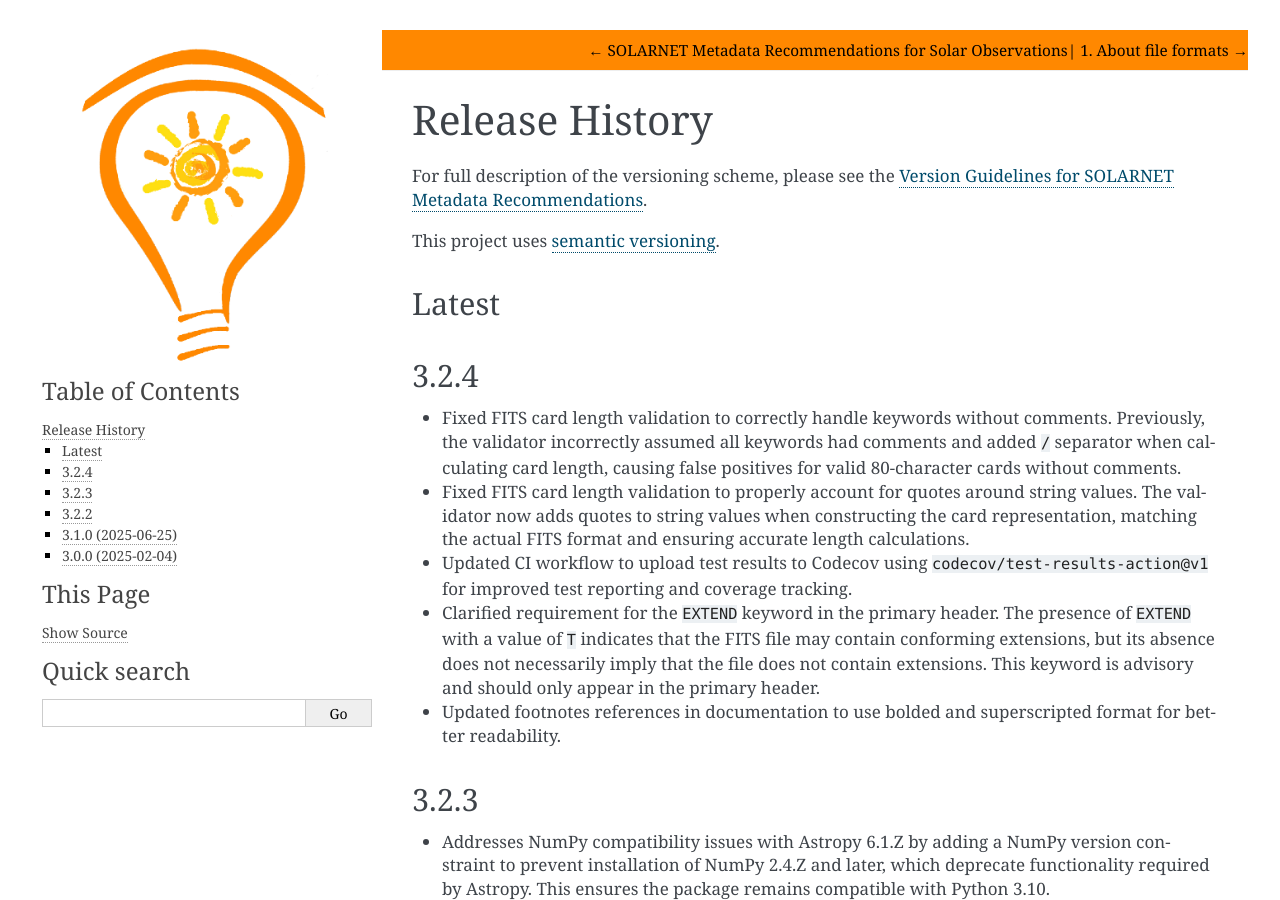
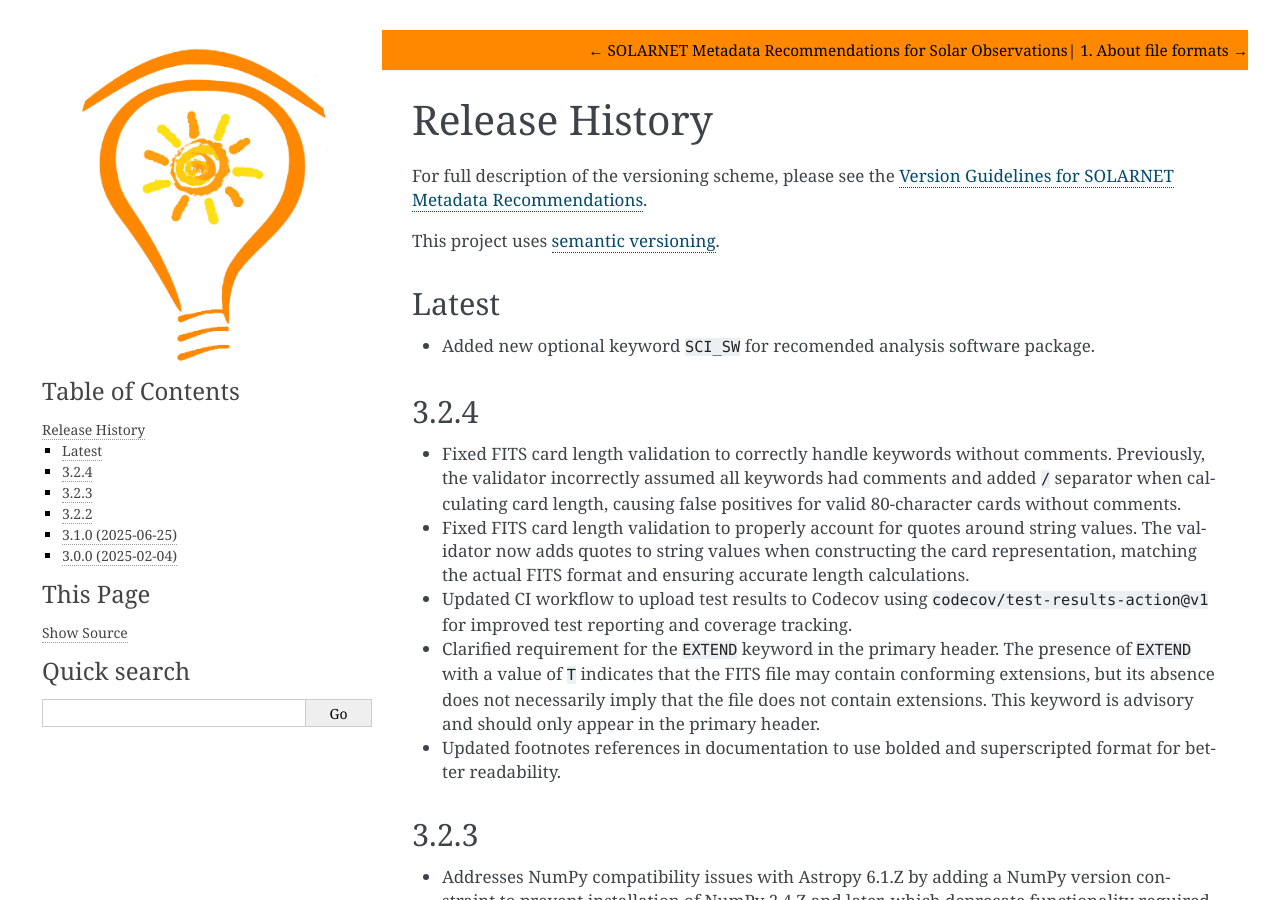
Before and after one commit to IHDE-Alliance/solarnet_metadata, a Sphinx documentation site: the page built from docs/whatsnew/index.rst, in a window 1280 px wide and 900 px high. Built offline with Sphinx 7.4.7, drawn with Linux system fonts in a browser that asks for light colours; the version number could not be read and is left out; part of the change alters nothing that is shown.

Commit message:
Add `SCI_SW` schema keyword for recommended analysis software references (#66)
* Initial plan

* Add SCI_SW schema keyword

Agent-Logs-Url: https://github.com/IHDE-Alliance/solarnet_metadata/sessions/1771d876-cea6-4223-a764-db102cd9f330

Co-authored-by: ehsteve <739053+ehsteve@users.noreply.github.com>

* Document SCI_SW in Section 8

Agent-Logs-Url: https://github.com/IHDE-Alliance/solarnet_metadata/sessions/3c5797db-e3bc-4060-89fe-0df736b80d23

Co-authored-by: Alrobbertz <24920994+Alrobbertz@users.noreply.github.com>

* Update CHANGELOG

* Make List Comma-Spearated

---------

Co-authored-by: copilot-swe-agent[bot] <198982749+Copilot@users.noreply.github.com>
Co-authored-by: ehsteve <739053+ehsteve@users.noreply.github.com>
Co-authored-by: Alrobbertz <24920994+Alrobbertz@users.noreply.github.com>

````diff
--- a/CHANGELOG.rst
+++ b/CHANGELOG.rst
@@ -2,6 +2,8 @@ This project uses `semantic versioning <https://semver.org>`_.
 
 Latest
 ======
+
+* Added new optional keyword ``SCI_SW`` for recomended analysis software package.
 
 3.2.4
 =====
--- a/docs/source/parta.md
+++ b/docs/source/parta.md
@@ -492,6 +492,19 @@ HASH_SW = 'a7ef89ad998ea7feef4bbc0bbc1bbc2bbc3bbc4' / Commit hash of software ap
 VERS_CAL = '2.4'       / Version of calibration pack applied
 ```
 
+If the software package(s) recommended for scientific analysis of the data are different from the software that produced the FITS file, the optional keyword SCI_SW may be used to give human-readable package names together with a URL for the recommended software, with commas used to separate different software packages.
+This complements the processing-oriented keywords above: CREATOR, VERS_SW, and HASH_SW describe the provenance of the file, while SCI_SW points the reader to the software package(s) recommended for subsequent scientific analysis.
+When the same package serves both roles, SCI_SW may be omitted as redundant.
+
+E.g.:
+
+```none
+CREATOR = 'sstred_pipeline' / Name of software pipeline that produced the FITS file
+VERS_SW = '1.8.3' / Version of software applied
+HASH_SW = '4f3d2c1b9a887766554433221100ffeeddccbbaa' / Commit hash of software applied
+SCI_SW = 'SolarSoft https://www.lmsal.com/solarsoft/' / Recommended analysis software
+```
+
 In addition, `PRSTEPn` should specify the nature of the processing steps, if any, that has been applied to the data. Each `PRSTEPn` may contain a comma separated list if multiple processing steps are inseparable. The number n specifies the step number and should reflect the order in which the steps have been performed, e.g.:
 
 ```none
--- a/docs/source/partb.md
+++ b/docs/source/partb.md
@@ -419,6 +419,7 @@ VERSION = 2 / FITS file processing generation/version
 CREATOR = 'ZUN_MOMF_PIPELINE' / Name of software pipeline that produced the FITS file
 VERS_SW = '2.5'       / Version of CREATOR software applied
 HASH_SW = ' a7ef89ad998ea7feef4bbc0bbc1bbc2bbc3bbc4'/ GIT commit hash for pipeline
+SCI_SW = 'SolarSoft https://www.lmsal.com/solarsoft/' / Recommended analysis software
 VERS_CAL= '2.4'       / Version of calibration pack applied
 PRSTEP1 = 'MOMFBD ' / Processing step type
 PRPROC1 = 'zun_momf.pro' / Name of procedure performing PRSTEP1
````
Also changed, not shown: 1 other file.
